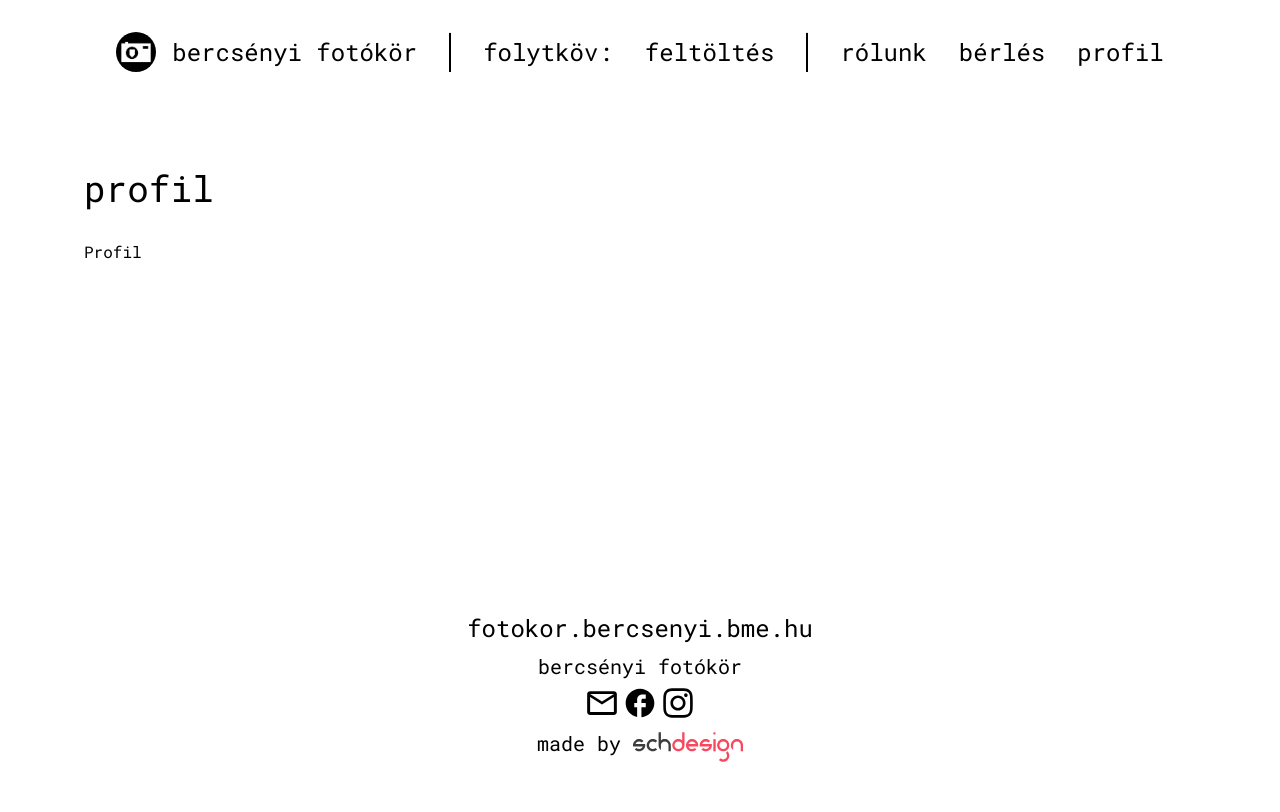
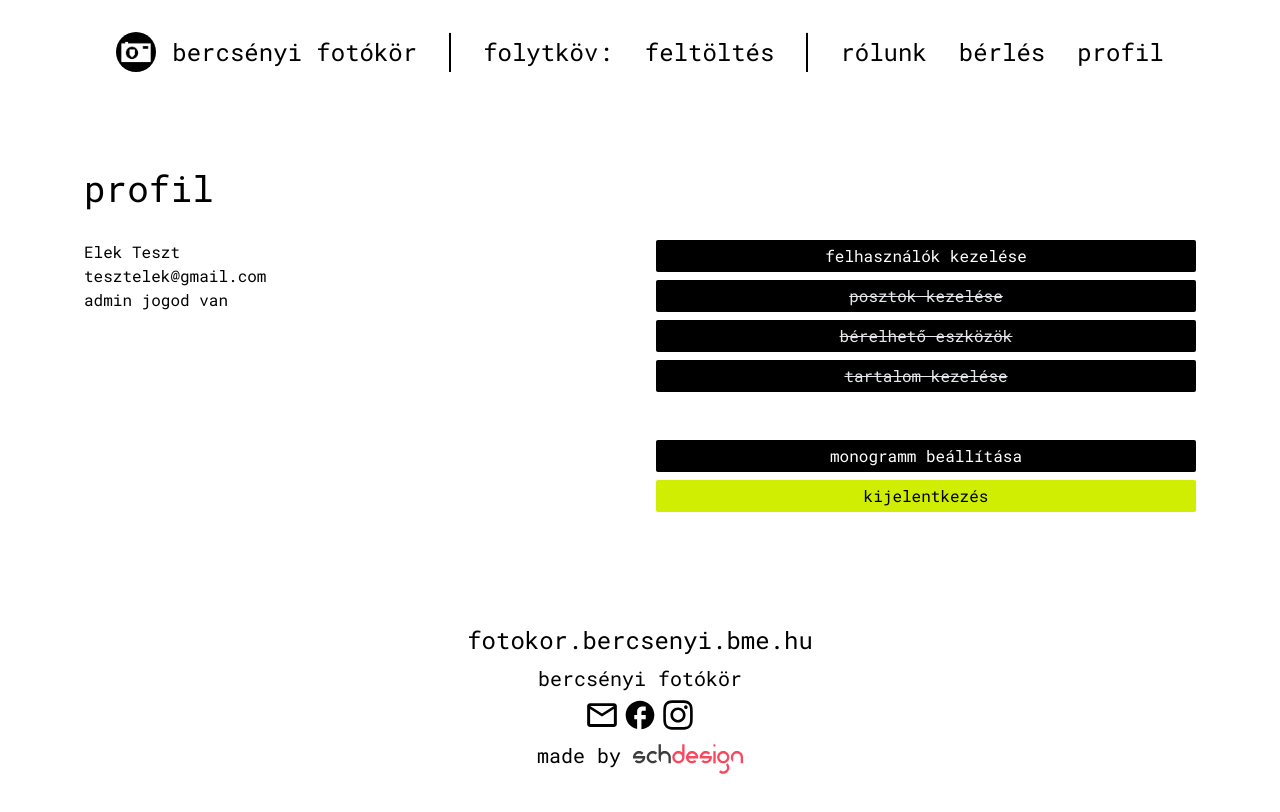
Before and after one commit to simonyiszk/bercsenyi-fotokor-web, a Next.js app: page /profil in a window 1280 px wide. Built offline with nearby package versions, Linux system fonts and the light colour scheme.

Commit message:
profil page

```diff
--- a/pages/profil/index.tsx
+++ b/pages/profil/index.tsx
@@ -1,9 +1,66 @@
 import InnerLayout from "@/components/layouts/InnerLayout";
+import CustomButton from "@/components/typography/CustomButton";
+import { useRouter } from "next/router";
 
 export default function ProfilePage() {
+  const router = useRouter();
   return (
     <InnerLayout title="Profil" restrictHeight restrictWidth>
-      <p>Profil</p>
+      <div className="grid md:grid-cols-2 gap-8">
+        <div>
+          <p>Elek Teszt</p>
+          <p>tesztelek@gmail.com</p>
+          <p>admin jogod van</p>
+        </div>
+        <div className="flex flex-col gap-2 my-4 md:order-3">
+          <CustomButton
+            variant={"black"}
+            onClick={() => {
+              router.push("/profil/szerkesztes");
+            }}
+          >
+            monogramm beállítása
+          </CustomButton>
+          <CustomButton variant={"yellow"} onClick={() => {}}>
+            kijelentkezés
+          </CustomButton>
+        </div>
+        <div className="flex flex-col gap-2">
+          <CustomButton
+            variant={"black"}
+            onClick={() => {
+              router.push("/admin/felhasznalok");
+            }}
+          >
+            felhasználók kezelése
+          </CustomButton>
+          <CustomButton
+            variant={"disabled"}
+            onClick={() => {
+              router.push("/admin/posztok");
+            }}
+          >
+            posztok kezelése
+          </CustomButton>
+          <CustomButton
+            variant={"disabled"}
+            onClick={() => {
+              router.push("/admin/eszkozok");
+            }}
+          >
+            bérelhető eszközök
+          </CustomButton>
+          <CustomButton
+            variant={"disabled"}
+            onClick={() => {
+              router.push("/admin/tartalom");
+            }}
+          >
+            tartalom kezelése
+          </CustomButton>
+        </div>
+        <div></div>
+      </div>
     </InnerLayout>
   );
 }
```
